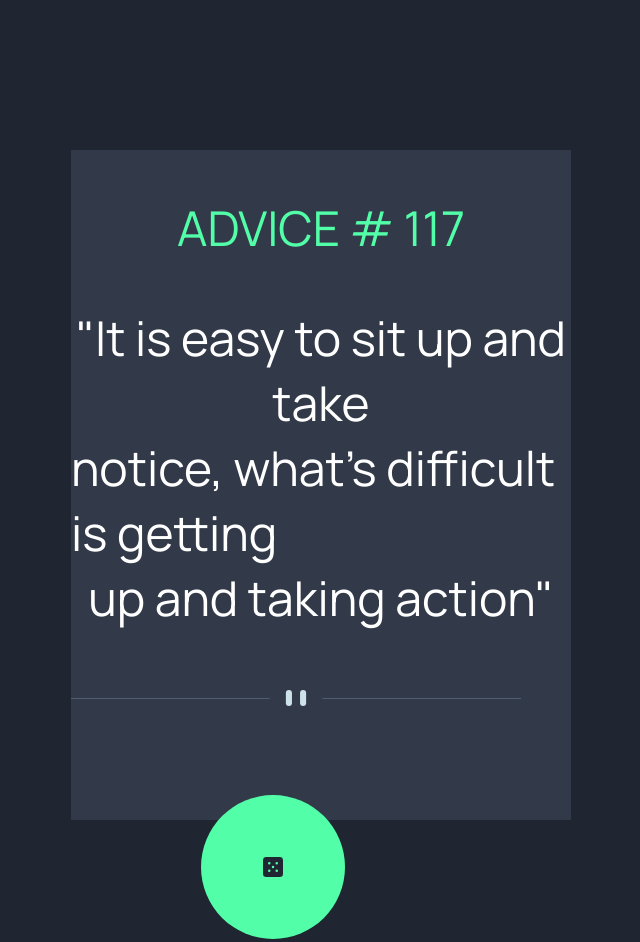
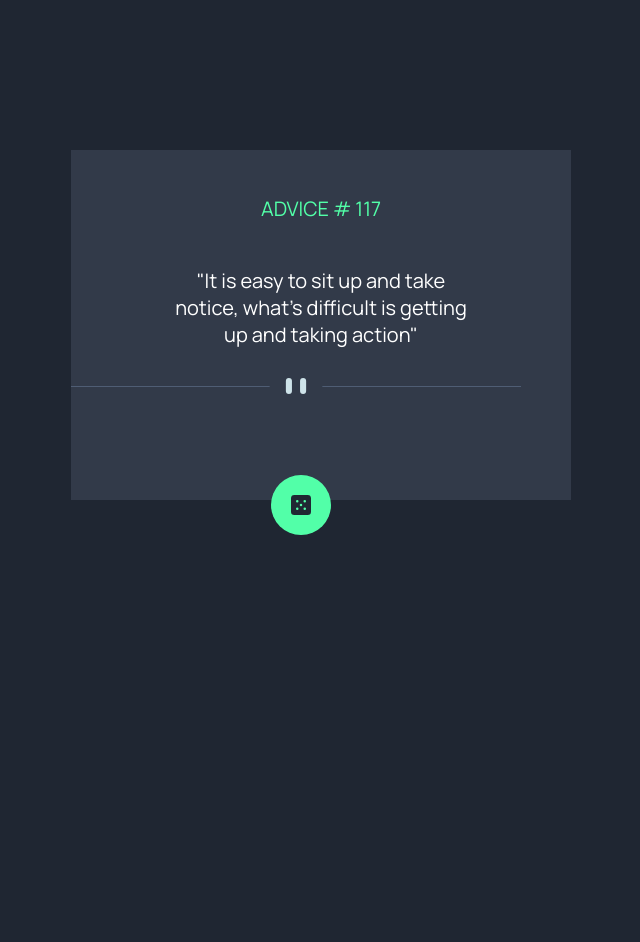
Before and after one commit to Gilbert-Koom/quote-generator, a plain HTML site: page index.html in a window 1280 px wide. Shown: the whole page, without its empty margins (319-959 px from the left). After the commit the page ends 800 px from the top, so only its background shows below. Drawn offline with Linux system fonts and the light colour scheme.

Commit message:
changed the size of the font

```diff
--- a/styles/style.scss
+++ b/styles/style.scss
@@ -3,7 +3,7 @@
     padding: 0;
     box-sizing: border-box;
     color: white;
-    font-size: clamp(32px, 4vw, 48px);
+    font-size: clamp(10px, 4vw, 20px);
 
     font-family: "Manrope", sans-serif;
 
```
Also changed, not shown: styles/style.css.
